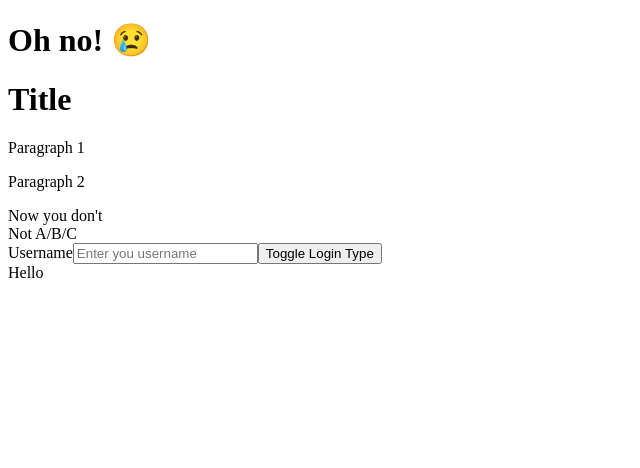
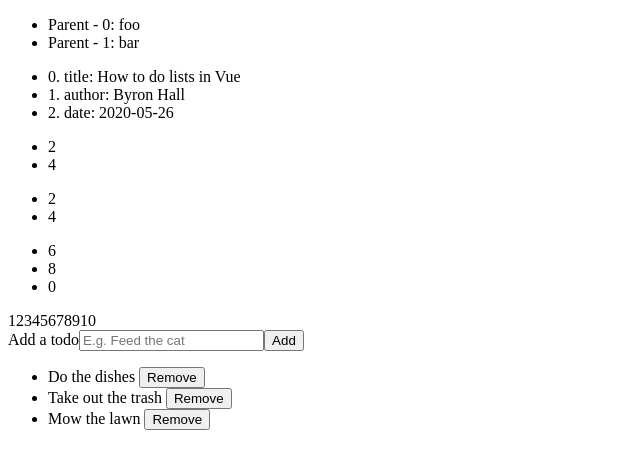
Before and after one commit to napoleon-commits/VueCLI, a Vue app: page / in a window 1280 px wide. Shown: the top 468 px of the page, without its empty margins (0-640 px from the left). Built offline with nearby package versions, Linux system fonts and the light colour scheme.

Commit message:
List Rendering

```diff
--- /dev/null
+++ b/src/components/ListRendering.vue
@@ -0,0 +1,110 @@
+<template>
+  <div>
+      <!-- Mapping an Array of Elements with v-for -->
+      <ul>
+          <li v-for="(item, index) in items" :key="items.indexOf(item)">
+              {{parentMessage}} - {{index}}: {{item.message}}
+          </li>
+      </ul>
+      <!-- v-for with an object -->
+      <ul>
+          <li v-for="(value, name, index) in object" :key="index">
+              {{index}}. {{name}}: {{value}}
+          </li>
+      </ul>
+      <!-- Displaying Filtered/Sorted Results -->
+      <ul>
+          <li v-for="n in evenNumbers" :key="n">
+              {{n}}
+          </li>
+      </ul>
+      <!--  -->
+      <!--  -->
+      <!--  -->
+      <ul v-for="set in sets" :key="sets.indexOf(set)">
+          <li v-for="n in even(set)" :key="n">
+              {{n}}
+          </li>
+      </ul>
+      <!-- v-for with a range -->
+      <div>
+          <span v-for="n in 10" :key="n">{{n}}</span>
+      </div>
+      <!-- v-for on a template -->
+      <div>
+        <form @submit.prevent="addNewTodo">
+            <label for="new-todo">Add a todo</label>
+            <input v-model="newTodoText" id="new-todo" placeholder="E.g. Feed the cat">
+            <button>Add</button>
+        </form>
+        <ul>
+            <li
+                is="ToDoItem"
+                v-for="(todo, index) in todos"
+                :key="index"
+                :title="todo.title"
+                @remove="todos.splice(index,1)"
+            ></li>
+        </ul>
+      </div>
+  </div>
+</template>
+
+<script>
+
+import ToDoItem from './ToDoItem';
+
+export default {
+    data: function(){
+        return {
+            items: [
+                {message: "foo"},
+                {message: "bar"},
+            ],
+            parentMessage: "Parent",
+            object: {
+                title: "How to do lists in Vue",
+                author: "Byron Hall",
+                date: "2020-05-26"
+            },
+            numbers: [1,2,3,4,5],
+            sets: [[1,2,3,4,5],[6,7,8,9,0]],
+            todos: [
+                {id: 1, title: "Do the dishes"},
+                {id: 2, title: "Take out the trash"},
+                {id: 3, title: "Mow the lawn"},
+            ],
+            newTodoText: '',
+            nextTodoIndex: 4,
+        }
+    },
+    computed: {
+        evenNumbers: function(){
+            return this.numbers.filter(function(n){
+                return n % 2 === 0;
+            });
+        }
+    },
+    methods: {
+        even: function(numbers){
+            return numbers.filter(function(n){
+                return n % 2 === 0;
+            });
+        },
+        addNewTodo: function(){
+            this.todos.push({
+                id: this.nextTodoIndex++,
+                title: this.newTodoText,
+            });
+            this.newTodoText = '';
+        }
+    },
+    components:{
+        ToDoItem
+    }
+}
+</script>
+
+<style>
+
+</style>
--- a/src/components/ToDoItem.vue
+++ b/src/components/ToDoItem.vue
@@ -1,11 +1,14 @@
 <template>
-  <li>{{todo}}</li>
+  <li>
+    {{title}}
+    <button @click="$emit('remove')">Remove</button>
+  </li>
 </template>
 
 <script>
 export default {
     name:"todo-item",
-    props: ['todo'],
+    props: ['title'],
 }
 </script>
 
--- a/src/main.js
+++ b/src/main.js
@@ -10,12 +10,14 @@ import Vue from 'vue'
 
 // import ClassAndBindingStyles from './components/ClassAndBindingStyles'
 
-import ConditionalRendering from './components/ConditionalRendering';
+// import ConditionalRendering from './components/ConditionalRendering';
+
+import ListRendering from './components/ListRendering';
 
 Vue.config.productionTip = false
 
 new Vue({
-  render: h => h(ConditionalRendering),
+  render: h => h(ListRendering),
 }).$mount('#app');
 
 // console.log(Instance.data() === obj2);
```
